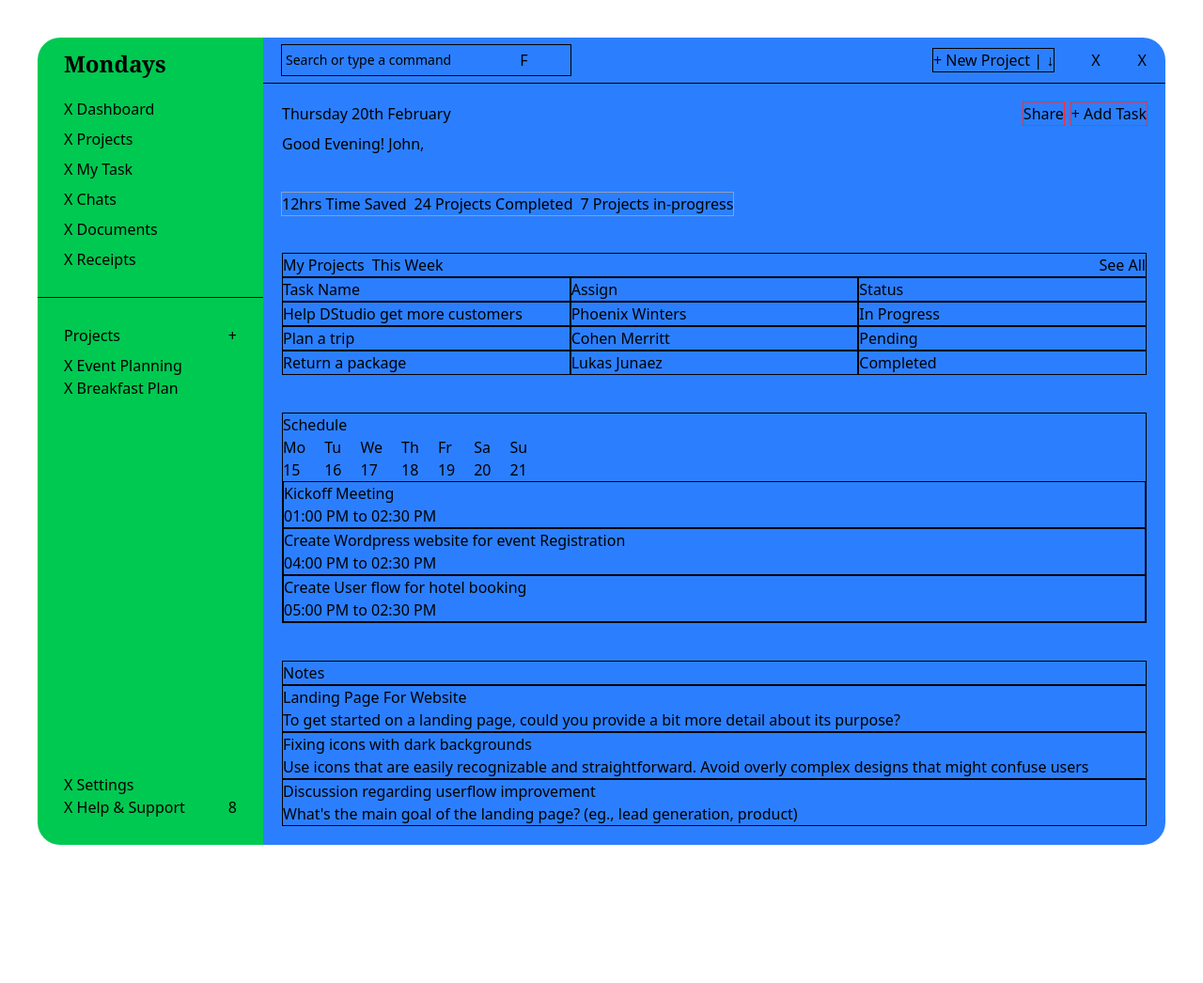
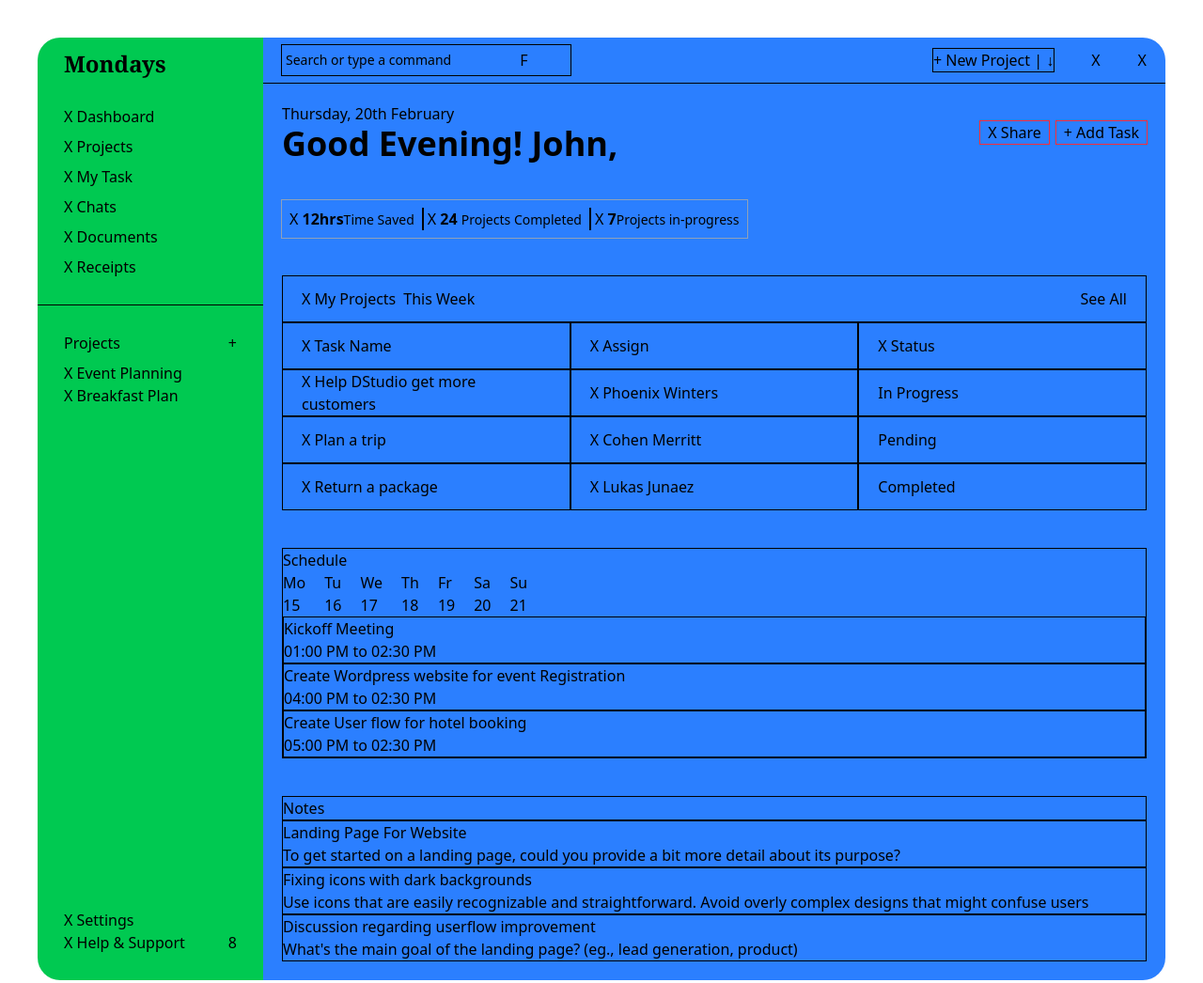
Before and after one commit to TechCrent/Dashboard, a website built with Vite: page dashboard/index.html in a window 1280 px wide. Shown: the whole page at 94% size. Before the commit the page ends 939 px from the top, so only its background shows below. Built offline with nearby package versions, Linux system fonts and the light colour scheme.

Commit message:
Fixed  Section 1 and 2 arrangement

```diff
--- a/dashboard/index.html
+++ b/dashboard/index.html
@@ -15,7 +15,7 @@
       >
         <div class="border-black border-b">
           <div class="p-7 pt-3">
-            <h1 class="font-serif font-semibold text-2xl pb-5">Mondays</h1>
+            <h1 class="font-serif font-semibold text-2xl pb-7">Mondays</h1>
             <div class="flex flex-col gap-2">
               <p>X Dashboard</p>
               <p>X Projects</p>
@@ -69,24 +69,33 @@
         <!-- Main container-->
         <div class="flex justify-between p-5">
           <!-- Date and Greeting-->
-          <div class="flex flex-col gap-2">
-            <p>Thursday 20th February</p>
-            <p>Good Evening! John,</p>
+          <div class="flex flex-col">
+            <p>Thursday, 20th February</p>
+            <p class="text-4xl font-semibold">Good Evening! John,</p>
           </div>
           <!-- Share and Add task button-->
-          <div class="flex gap-2">
-            <p class="outline outline-red-500 h-fit">Share</p>
-            <p class="outline outline-red-500 h-fit">+ Add Task</p>
+          <div class="flex gap-2 items-center">
+            <p class="px-2 outline outline-red-500 h-fit">X Share</p>
+            <p class="px-2 outline outline-red-500 h-fit">+ Add Task</p>
           </div>
         </div>
         <!-- Section before containers-->
         <div
           class="pb-5 p-5 flex justify-center items-center md:block md:w-fit"
         >
-          <div class="flex gap-2 outline outline-slate-400">
-            <p>12hrs Time Saved</p>
-            <p>24 Projects Completed</p>
-            <p>7 Projects in-progress</p>
+          <div class="flex gap-2 outline outline-slate-400 p-2">
+            <p>
+              X <span class="font-semibold">12hrs</span
+              ><span class="text-sm">Time Saved</span>
+            </p>
+            <p class="border-l-2 border-black pl-1">
+              X <span class="font-semibold">24</span>
+              <span class="text-sm">Projects Completed</span>
+            </p>
+            <p class="border-l-2 border-black pl-1">
+              X <span class="font-semibold">7</span
+              ><span class="text-sm">Projects in-progress</span>
+            </p>
           </div>
         </div>
 
@@ -94,67 +103,67 @@
         <div class="">
           <!-- SECTION 1 -->
           <section
-            class="p-5 grid md:grid-cols-3 grid-cols-2 grid-rows-5 mx-auto w-full gap-0"
+            class="p-5 grid md:grid-cols-3 grid-cols-2 grid-rows-5 mx-auto w-full"
           >
             <!-- Row 1-->
             <div
-              class="flex md:col-span-3 col-span-2 border border-black justify-between"
+              class="flex md:col-span-3 col-span-2 border border-black justify-between items-center"
             >
-              <div class="flex gap-2">
-                <p>My Projects</p>
+              <div class="flex gap-2 p-2 px-5">
+                <p>X My Projects</p>
                 <p>This Week</p>
               </div>
-              <div>
+              <div class="flex p-2 px-5">
                 <p>See All</p>
               </div>
             </div>
 
             <!-- Row 2 -->
-            <div class="border border-black">
-              <p>Task Name</p>
+            <div class="border border-black flex items-center px-5">
+              <p>X Task Name</p>
             </div>
-            <div class="border border-black flex gap-2">
-              <p>Assign</p>
-              <p class="md:hidden block">Status</p>
+            <div class="border border-black flex gap-5 px-5 items-center">
+              <p>X Assign</p>
+              <p class="md:hidden">X Status</p>
             </div>
             <!-- Hidden -->
-            <div class="border border-black hidden md:block">
-              <p>Status</p>
+            <div class="border border-black hidden md:flex px-5 items-center">
+              <p>X Status</p>
             </div>
 
             <!-- Row 3 -->
-            <div class="border border-black">
-              <p>Help DStudio get more customers</p>
+            <div class="border border-black px-5 items-center flex">
+              <p>X Help DStudio get more customers</p>
             </div>
-            <div class="border border-black">
-              <p>Phoenix Winters</p>
+            <div class="border border-black px-5 items-center flex">
+              <p>X Phoenix Winters</p>
             </div>
             <!-- Hidden -->
-            <div class="border border-black hidden md:block">
+            <div class="border border-black hidden md:flex px-5 items-center">
               <p>In Progress</p>
             </div>
 
             <!-- Row 4 -->
-            <div class="border border-black">
-              <p>Plan a trip</p>
+            <div class="border border-black px-5 items-center flex">
+              <p>X Plan a trip</p>
             </div>
-            <div class="border border-black">
-              <p>Cohen Merritt</p>
+            <div class="border border-black px-5 items-center flex">
+              <p>X Cohen Merritt</p>
             </div>
             <!-- Hidden -->
-            <div class="border border-black hidden md:block">
+            <div class="border border-black hidden md:flex px-5 items-center">
               <p>Pending</p>
             </div>
 
             <!-- Row 5 -->
-            <div class="border border-black">
-              <p>Return a package</p>
+            <div class="border border-black px-5 items-center flex">
+              <p>X Return a package</p>
             </div>
-            <div class="border border-black">
-              <p>Lukas Junaez</p>
+            <div class="border border-black px-5 items-center flex">
+              <p>X Lukas Junaez</p>
             </div>
             <!-- Hidden -->
-            <div class="border border-black hidden md:block">
+            <div class="border border-black hidden md:flex px-5 items-center">
               <p>Completed</p>
             </div>
           </section>
```
